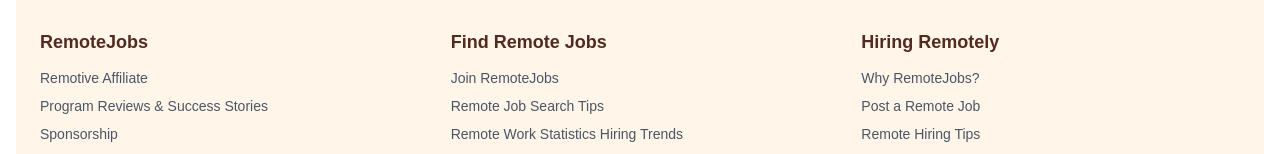
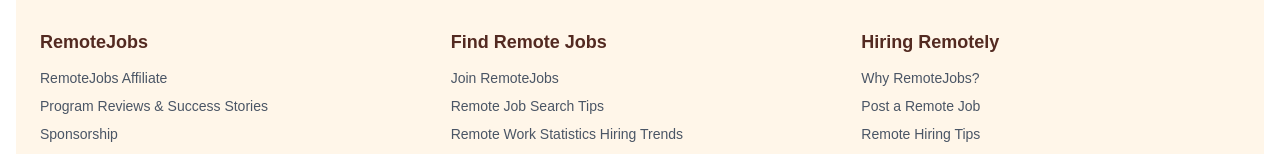
Before and after one commit to Usama-dev1/jobportal, a React (Vite) app: page / in a window 1280 px wide. Shown: the part 2755-2909 px from the top of the page. Built offline with nearby package versions, Linux system fonts and the light colour scheme.

Commit message:
fixed footer text

```diff
--- a/src/components/Footer.jsx
+++ b/src/components/Footer.jsx
@@ -13,7 +13,7 @@
                   href="#"
                   className="hover:text-primary hover:underline transition-colors"
                 >
-                  Remotive Affiliate
+                  RemoteJobs Affiliate
                 </a>
               </li>
               <li>
```
